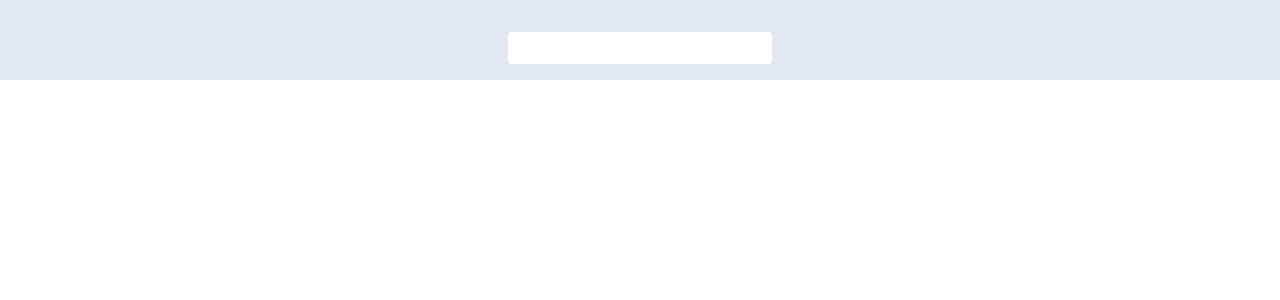
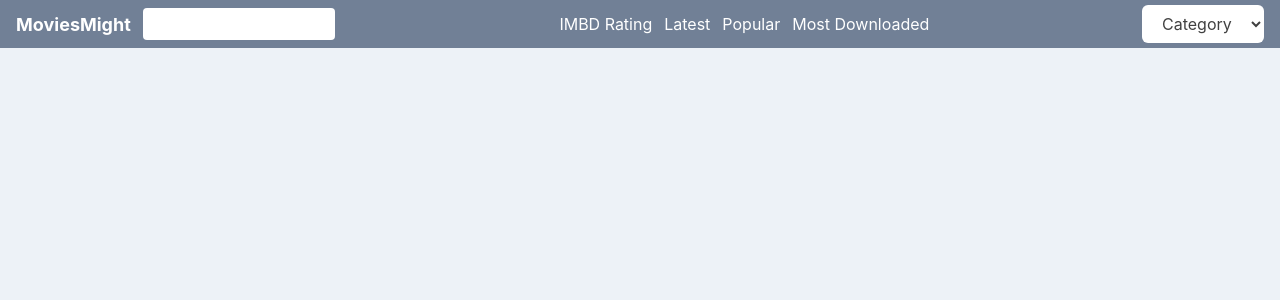
Before and after one commit to Hemsleek/MovieSearch, a React (Create React App) app: page / in a window 1280 px wide. Shown: the top 300 px of the page. Built offline with nearby package versions, Linux system fonts and the light colour scheme.

Commit message:
feat: navbar

```diff
--- a/src/App.jsx
+++ b/src/App.jsx
@@ -2,12 +2,54 @@ import React from 'react';
 
 import './App.scss';
 
-const App= () =>
- (
-    <div className="App bg-gray-300 p-4">
-      <input type="search" className="px-2 py-1 block mx-auto mt-4 rounded outline-none" />
+const Nav = () => {
+  const navbarTabs = "IMBD Rating,Latest,Popular,Most Downloaded".split(',')
+  const categories ="Category,All,Action,Sci-Fi,Comedy,Tragedy,Horror".split(',')
+
+    return (
+
+      <nav className="Nav w-full flex items-center h-12 px-4 bg-gray-600 text-white">
+
+        <span className="brand-logo cursor-pointer text-lg font-bold">MoviesMight</span>
+
+        <input type="search" className="px-2 w-48 py-1 ml-3 rounded outline-none text-black text-opacity-75" />
+
+        <span className="spacer flex-grow"></span>
+
+        {
+          navbarTabs.map((tab , tabIndex) => <span className="tab ml-3 cursor-pointer" key={`navTab-${tabIndex}`} >{tab}</span>)
+        }
+
+        <span className="spacer flex-grow"></span>
+        <select defaultValue="Category" className="categories outline-none px-4 py-2 bg-white  text-black text-opacity-75 rounded-md">
+
+          {
+            categories.map((category, categoryIndex) =>
+            <option key={`category-${categoryIndex}`}
+              disabled={categoryIndex===0? true : false} >
+
+              {category}
+
+            </option>)
+          }
+        </select>
+
+      </nav>
+    )
+}
+
+const App= () =>{
+
+
+ return(
+    <div className="App bg-gray-200 flex flex-col w-screen h-screen">
+      <Nav />
+
+      <div className="Screen">
+
+      </div>
     </div>
   );
-
+ }
 
 export default App;
--- a/src/App.scss
+++ b/src/App.scss
@@ -1,3 +1,5 @@
+// @import url('');
+
 .App{
   input{
 
```
Also changed, not shown: src/components/Nav.jsx (added), src/components/Nav.scss (added).
